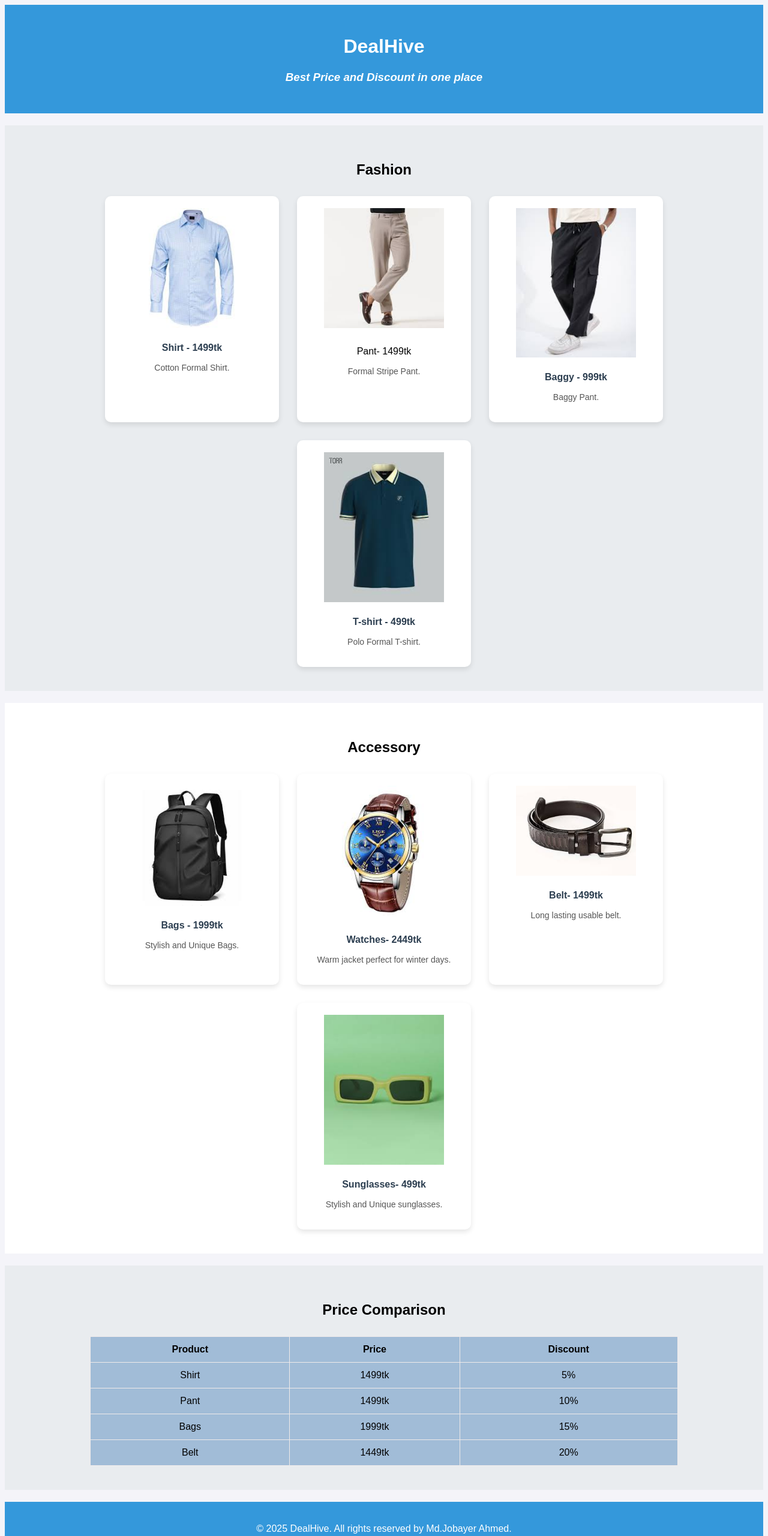
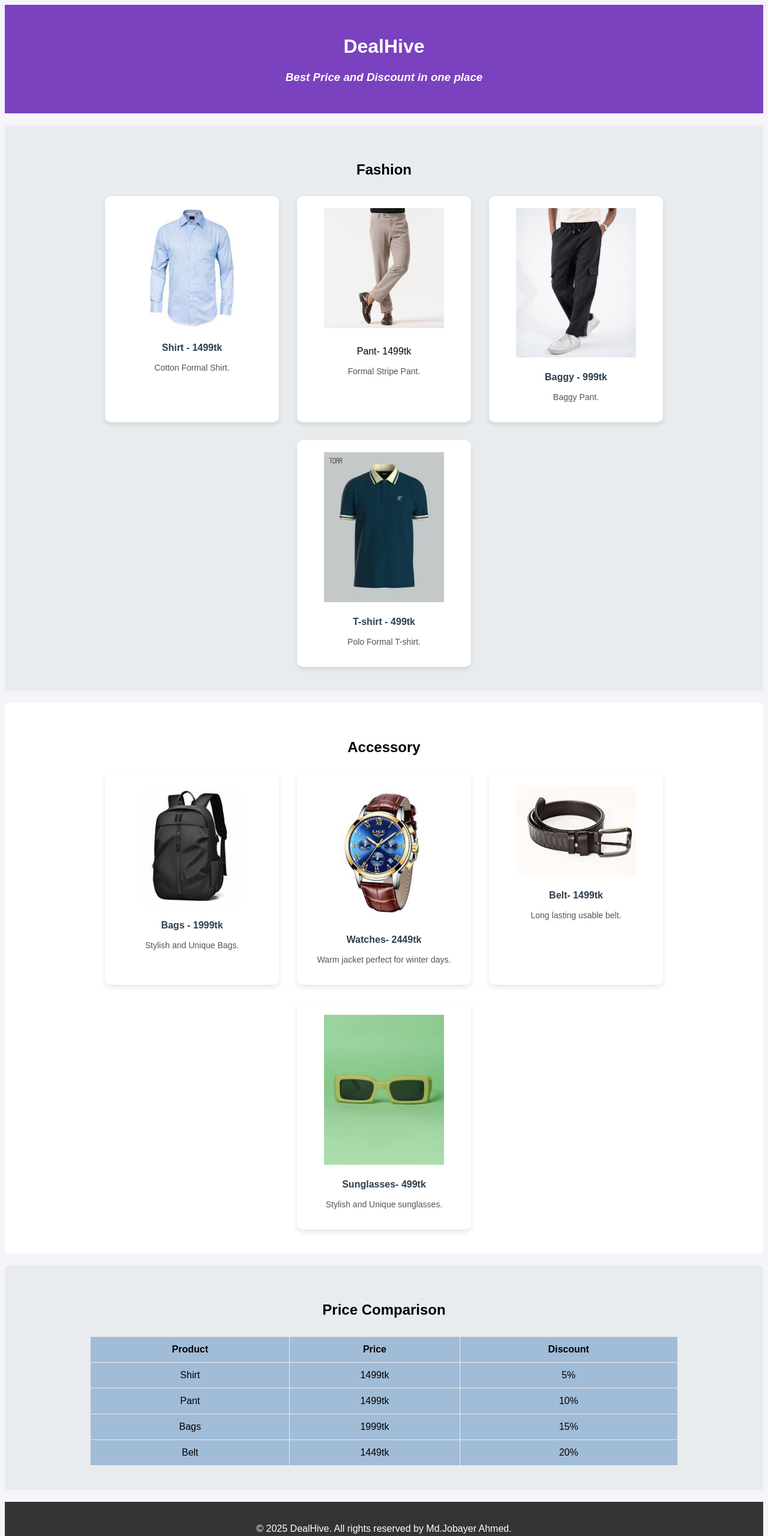
Before and after one commit to jobayer007/Web_Lab_Report_1, a plain HTML site: page index.html in a window 1280 px wide. Shown: the top 2561 px of the page at 60% size. Drawn offline with Linux system fonts and the light colour scheme.

Commit message:
Colour changed

```diff
--- a/style.css
+++ b/style.css
@@ -5,7 +5,7 @@ body {
 }
 
 .header {
-  background-color: #3498db;
+  background-color: #7a42be;
   color: white;
   padding: 30px;
   text-align: center;
@@ -77,7 +77,7 @@ th, td {
 }
 
 .footer {
-  background-color: #3498db;
+  background-color: #333433;
   color: white;
   text-align: center;
   padding: 20px;
```
